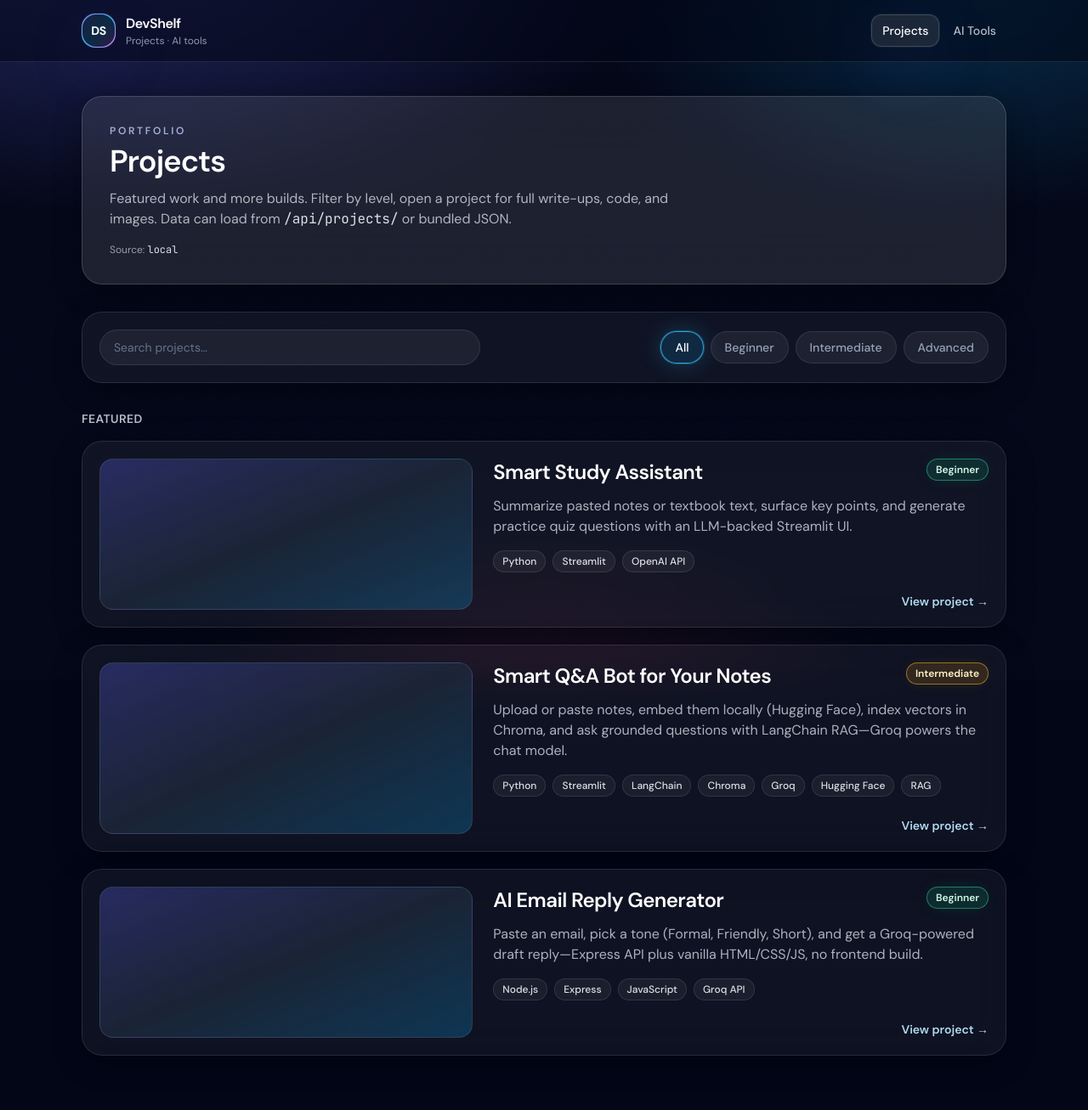
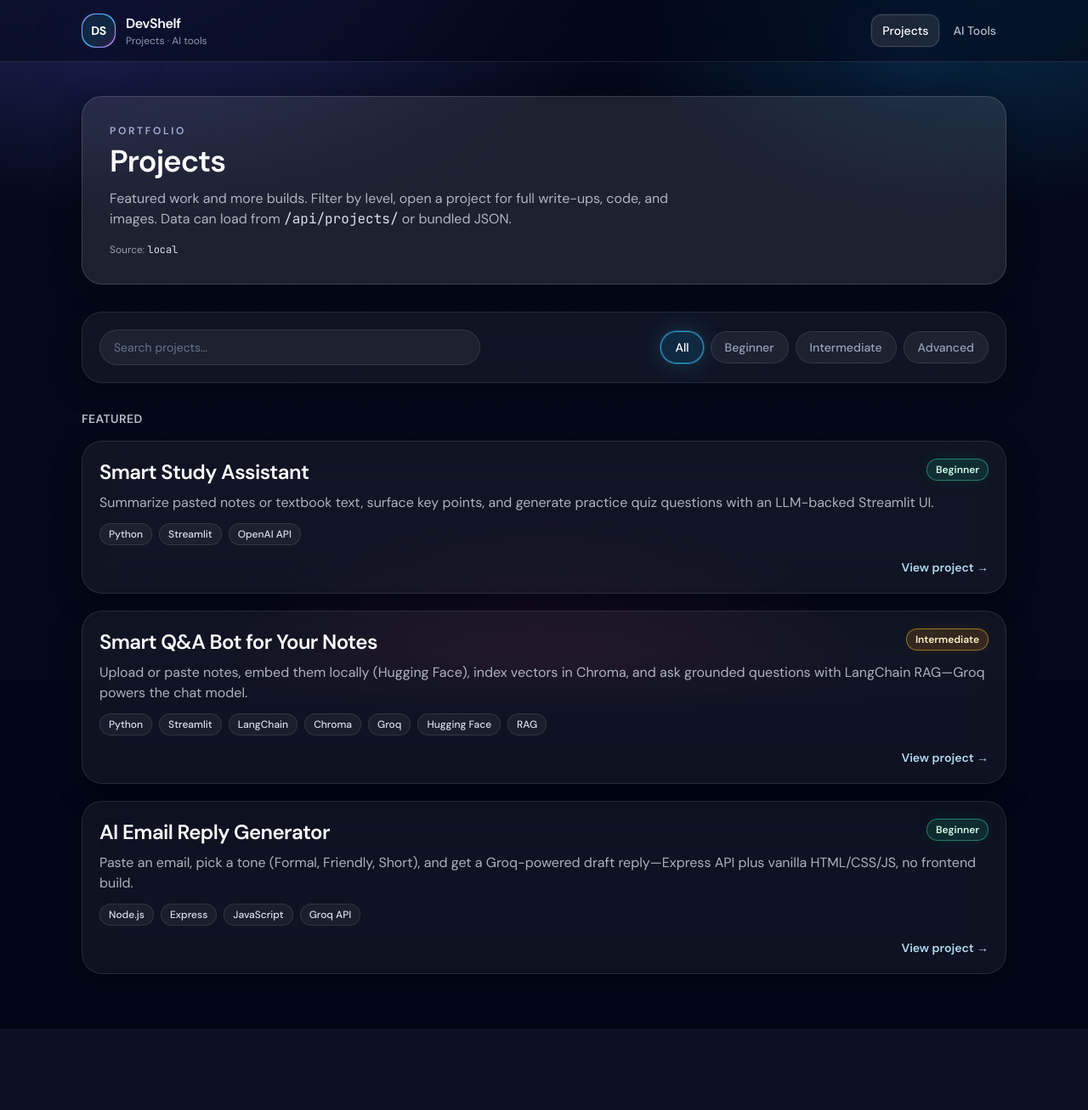
Before and after one commit to abhishekgoyal-a11y/DevShelfs, a Django app: page /projects/ in a window 1280 px wide. Shown: the whole page at 85% size. After the commit the page ends 1211 px from the top, so only its background shows below. Run offline with Django 5.2, Linux system fonts and the light colour scheme; some libraries are stand-ins or nearby versions.

Commit message:
Curate home featured AI tools and simplify featured project cards
- Show a fixed set of tools (Pomelli, Midjourney, Runway, Cursor) in order
- Drop the decorative media column from featured cards; tighten spacing

Made-with: Cursor

```diff
--- a/web/templates/web/partials/featured_project_card.html
+++ b/web/templates/web/partials/featured_project_card.html
@@ -3,7 +3,7 @@
   class="group block h-full rounded-3xl outline-none focus-visible:ring-2 focus-visible:ring-sky-400/60 focus-visible:ring-offset-2 focus-visible:ring-offset-slate-950"
 >
   <div
-    class="glass relative h-full overflow-hidden rounded-3xl p-5 transition duration-500 hover:-translate-y-1 hover:shadow-glow motion-reduce:transform-none"
+    class="glass relative h-full overflow-hidden rounded-3xl p-4 sm:p-5 transition duration-500 hover:-translate-y-1 hover:shadow-glow motion-reduce:transform-none"
   >
     <div
       class="pointer-events-none absolute inset-0 opacity-0 transition duration-500 group-hover:opacity-100"
@@ -11,19 +11,15 @@
       <div class="absolute -left-24 -top-24 h-56 w-56 rounded-full bg-indigo-500/20 blur-3xl"></div>
       <div class="absolute -bottom-24 -right-24 h-56 w-56 rounded-full bg-sky-400/15 blur-3xl"></div>
     </div>
-    <div class="relative flex h-full min-h-0 flex-col gap-6 md:flex-row md:items-stretch">
-      <div
-        class="min-h-[160px] shrink-0 rounded-2xl border border-white/10 bg-gradient-to-br from-indigo-500/30 via-slate-800/80 to-sky-500/25 md:w-[42%]"
-      ></div>
-      <div class="flex min-w-0 flex-1 flex-col">
+    <div class="relative flex h-full min-h-0 flex-col">
       <div class="flex flex-wrap items-start justify-between gap-3">
         <h2 class="text-balance text-xl font-semibold tracking-tight text-white sm:text-2xl">
           {{ project.title }}
         </h2>
         {% include "web/partials/difficulty_badge.html" with level=project.difficulty only %}
       </div>
-        <p class="mt-3 text-sm leading-relaxed text-slate-200/75 sm:text-base">{{ project.description }}</p>
-        <div class="mt-4 flex flex-wrap gap-2">
+      <p class="mt-2 text-sm leading-snug text-slate-200/75 sm:text-base">{{ project.description }}</p>
+      <div class="mt-3 flex flex-wrap gap-2">
         {% for t in project.tech %}
           <span
             class="inline-flex items-center rounded-full border border-white/10 bg-white/5 px-2.5 py-1 text-xs font-medium text-slate-100/90"
@@ -31,12 +27,11 @@
           >
         {% endfor %}
       </div>
-        <div class="mt-auto flex justify-end pt-6">
+      <div class="mt-auto flex justify-end pt-3 sm:pt-4">
         <span class="text-sm font-semibold text-sky-200/95 transition group-hover:text-white"
           >View project →</span
         >
       </div>
     </div>
   </div>
-  </div>
 </a>
--- a/web/views.py
+++ b/web/views.py
@@ -47,6 +47,19 @@ def _layout(path: str) -> str:
     return "default"
 
 
+_HOME_AI_TOOL_ORDER = (
+    "pomelli-ai",
+    "midjourney",
+    "runwayml",
+    "cursor",
+)
+
+
+def _home_featured_tools(tools: list[dict]) -> list[dict]:
+    by_id = {t.get("id"): t for t in tools if t.get("id")}
+    return [by_id[i] for i in _HOME_AI_TOOL_ORDER if i in by_id]
+
+
 def home(request):
     projects = _projects_data()
     tools = _ai_tools_data()
@@ -59,7 +72,7 @@ def home(request):
             "project_count": len(projects),
             "ai_tool_count": len(tools),
             "featured_projects": pick_featured_list(projects, 3),
-            "featured_tools": pick_featured_list(tools, 12),
+            "featured_tools": _home_featured_tools(tools),
             "site_about": SITE_ABOUT,
         },
     )
```
Lines whose indentation alone changed are shown as unchanged.
